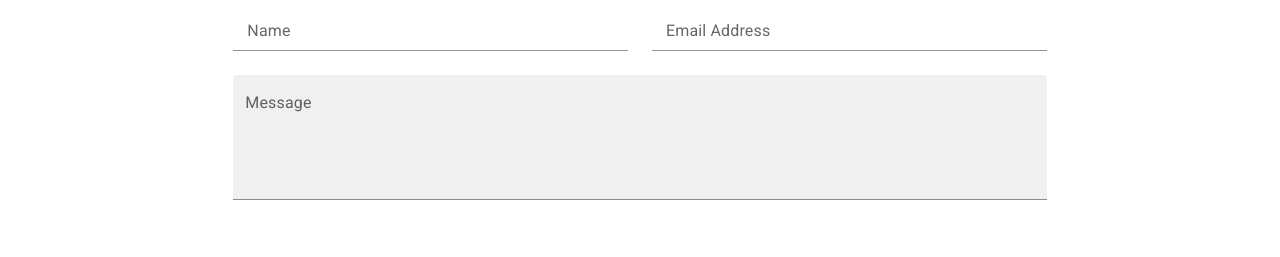
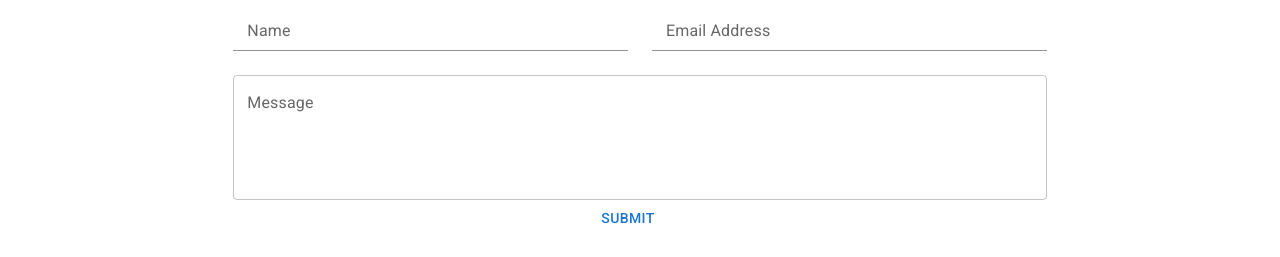
Before and after one commit to ParinThalangdee/20-ReactPortfolio, a React (Create React App) app: page / in a window 1280 px wide. Shown: the part 1661-1918 px from the top of the page. Before the commit the page ends 1885 px from the top, so only its background shows below. Built offline with nearby package versions, Linux system fonts and the light colour scheme.

Commit message:
Built out Contact.js

```diff
--- a/src/components/Contact/Contact.js
+++ b/src/components/Contact/Contact.js
@@ -1,11 +1,23 @@
-import React from 'react'
+import React, { useState } from 'react'
 import Grid from '@mui/material/Grid'
 import Input from '@mui/material/Input'
 import FormControl from '@mui/material/FormControl';
 import InputLabel from '@mui/material/InputLabel';
 import TextField from '@mui/material/TextField';
+import Button from '@mui/material/Button';
 
 const contact = () => {
+
+  const [formState, setFormState] = useState({
+    name:'',
+    email:'',
+    message:''
+  })
+
+  const handleInputChange = ({ target: { name, value } }) => {
+    setFormState({ ...formState, [name]: value })
+  }
+
   return (
     <>
       <Grid container justifyContent="center">
@@ -18,14 +30,20 @@ const contact = () => {
         <Grid item xs={12} md={3} lg={4}>
           <FormControl fullWidth>
             <InputLabel>Name</InputLabel>
-            <Input id="my-input" aria-describedby="my-helper-text" />
+            <Input
+            name="name"
+            onChange={handleInputChange}
+            aria-describedby="my-helper-text" />
           </FormControl>
         </Grid>
 
         <Grid item xs={12} md={3} lg={4}>
           <FormControl fullWidth>
             <InputLabel>Email Address</InputLabel>
-            <Input id="my-input" aria-describedby="my-helper-text" />
+            <Input
+            name="email"
+            onChange={handleInputChange}
+            aria-describedby="my-helper-text" />
           </FormControl>
         </Grid>
 
@@ -36,8 +54,15 @@ const contact = () => {
             minRows={4}
             maxRows={8}
             fullWidth
-            variant='filled'
+            name="message"
+            onchange={handleInputChange}
             />
+        </Grid>
+
+        <Grid container justifyContent="center">
+          <Grid item>
+            <Button>Submit</Button>
+          </Grid>
         </Grid>
 
       </Grid>
```
